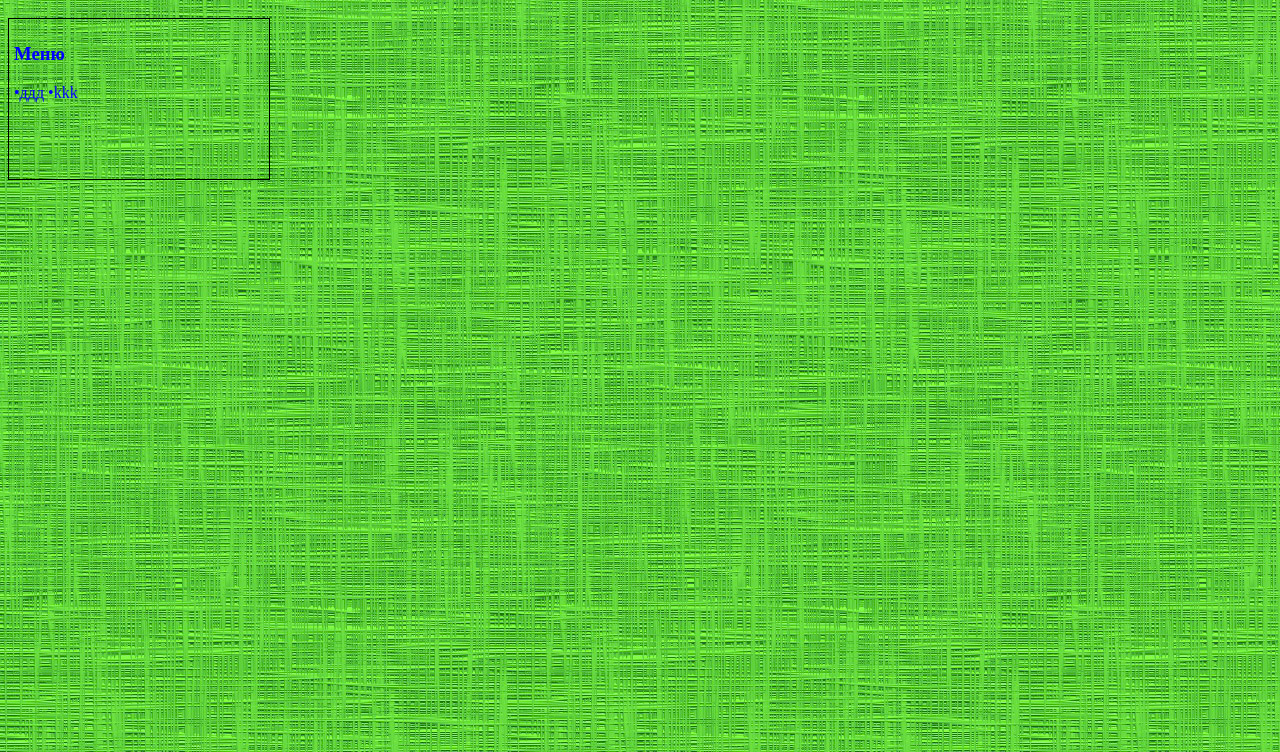
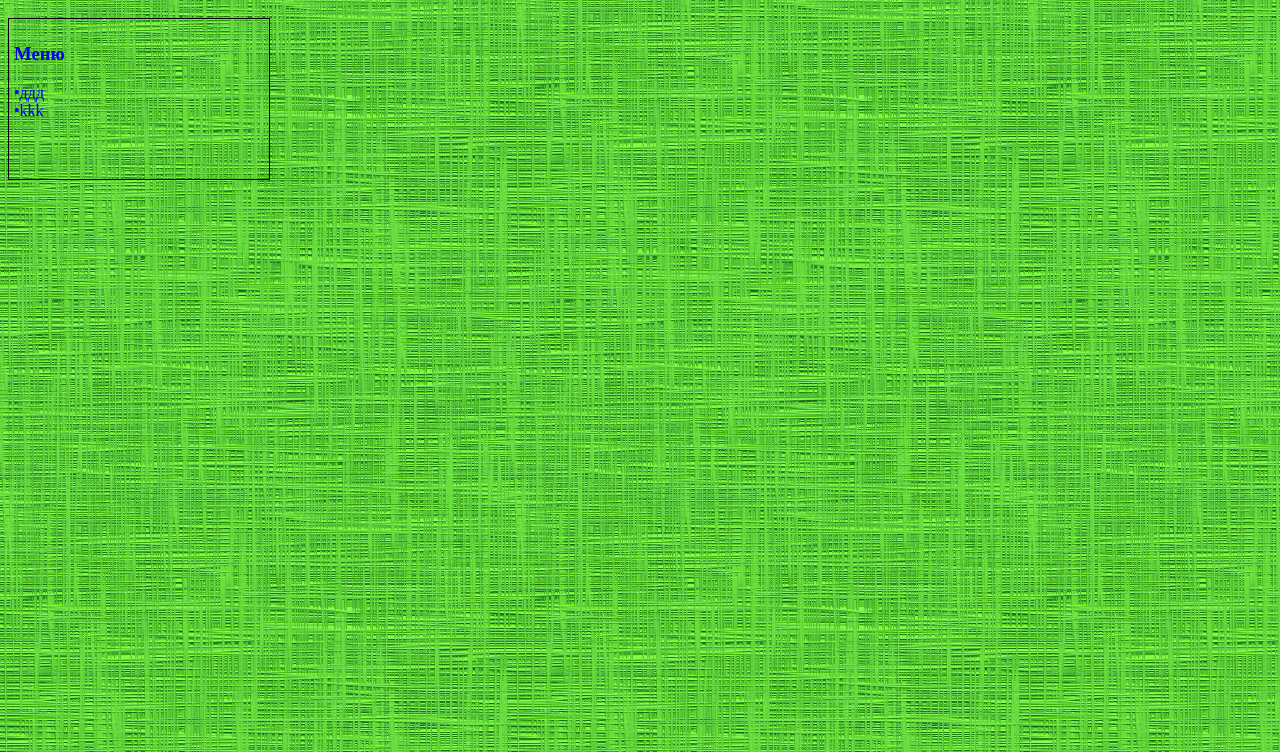
Before and after one commit to nekich77792/4-B, a plain HTML site: page index.html in a window 1280 px wide. Shown: the part 48-800 px from the top of the page. Drawn offline with Linux system fonts and the light colour scheme.

Commit message:
with Br...

```diff
--- a/index.html
+++ b/index.html
@@ -27,7 +27,7 @@
 <div class="menu">
   <h3>Меню</h3>
   <p>
-    •ддд
+    •ддд<Br>
     •kkk
 
 
```
